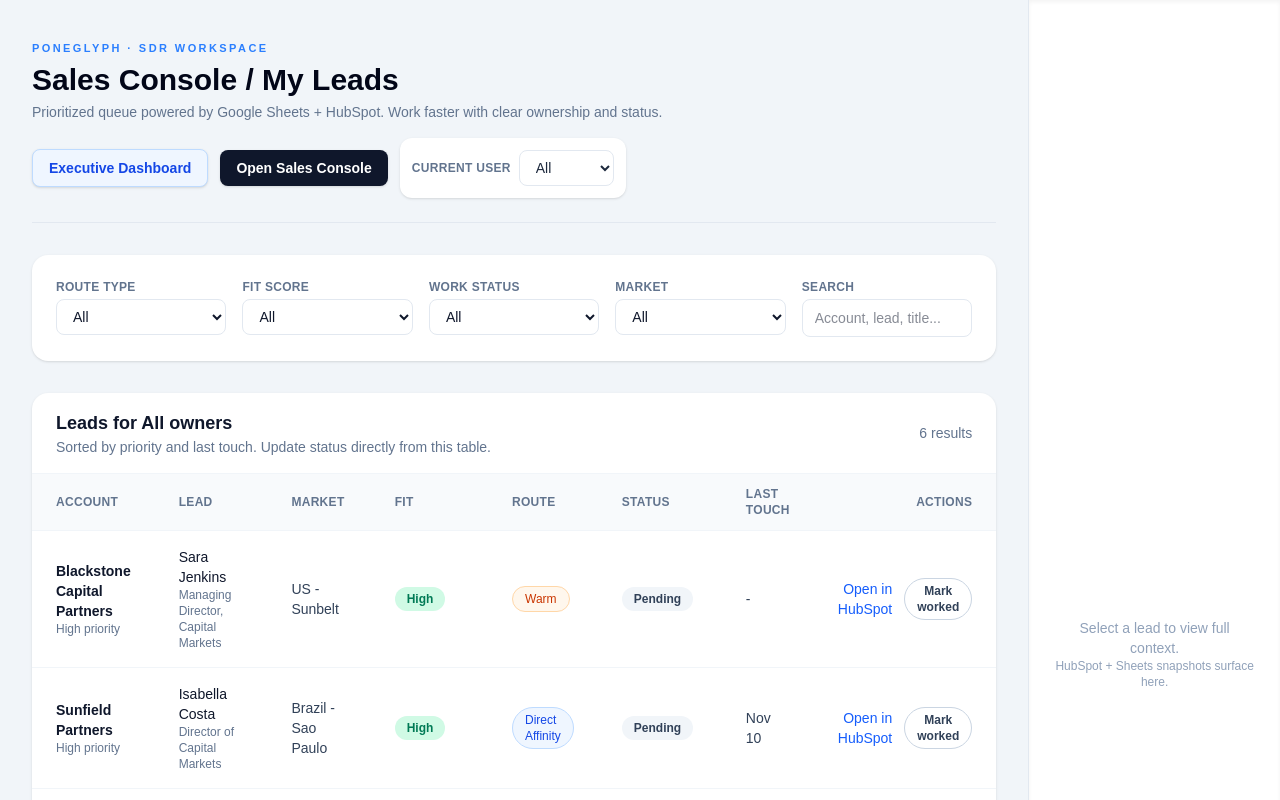
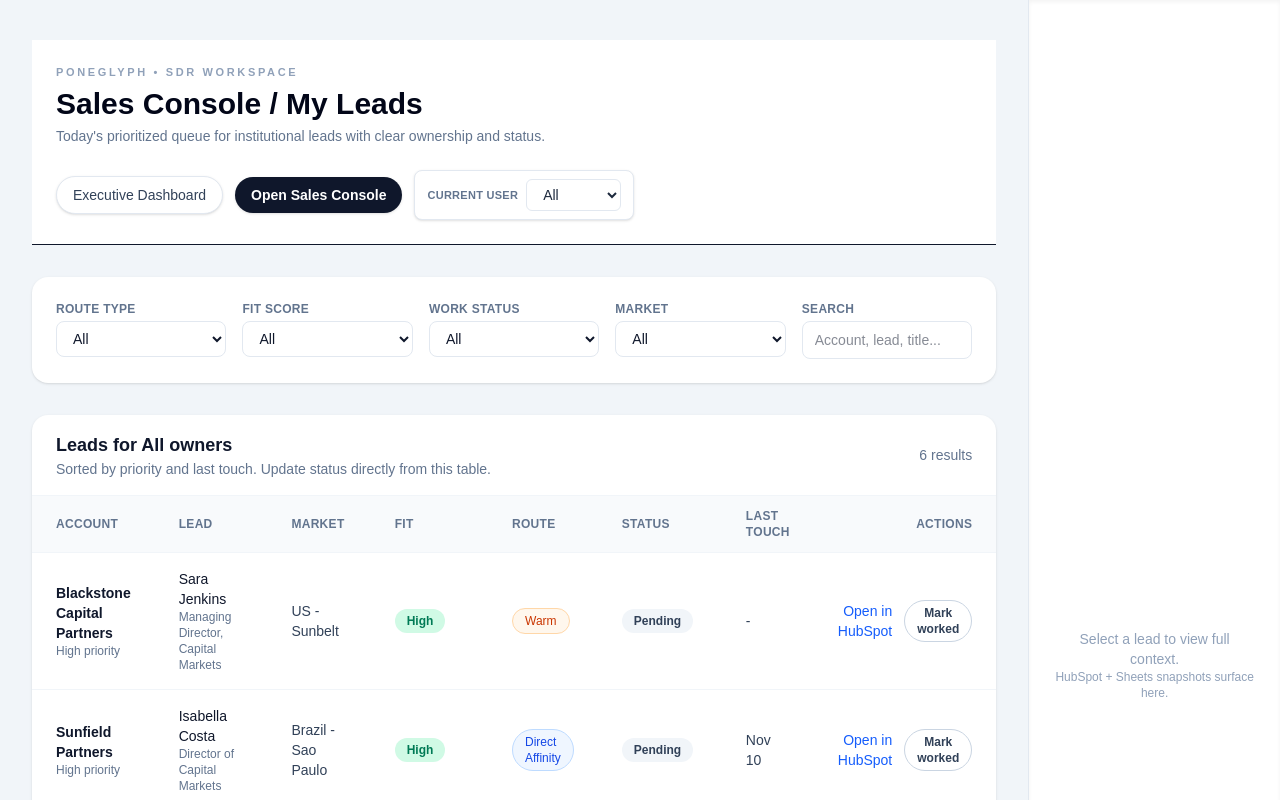
Before and after one commit to dcampos0601/poneglyph, a Next.js app: page / in a window 1280 px wide. Shown: the top 800 px of the page. Built offline with nearby package versions, Linux system fonts and the light colour scheme.

Commit message:
chore: polish headers and fix prisma test script

```diff
--- a/app/page.tsx
+++ b/app/page.tsx
@@ -181,37 +181,38 @@ export default function SalesConsolePage() {
   return (
     <div className="flex min-h-screen bg-slate-100 text-slate-900">
       <main className="flex-1 px-8 py-10">
-        <header className="flex flex-wrap items-center justify-between gap-4 border-b border-slate-200 pb-6">
+                <header className="border-b bg-white">
+          <div className="mx-auto flex max-w-6xl flex-wrap items-start justify-between gap-6 px-6 py-6">
             <div className="space-y-1">
-            <p className="text-[11px] font-semibold uppercase tracking-[0.22em] text-blue-500">
-              Poneglyph · SDR Workspace
+              <p className="text-[11px] font-semibold uppercase tracking-[0.24em] text-slate-400">
+                Poneglyph • SDR Workspace
               </p>
               <h1 className="text-3xl font-bold text-slate-950 leading-tight">
                 Sales Console / My Leads
               </h1>
               <p className="text-sm text-slate-500">
-              Prioritized queue powered by Google Sheets + HubSpot. Work faster with clear ownership and status.
+                Today&apos;s prioritized queue for institutional leads with clear ownership and status.
               </p>
             </div>
-          <div className="flex items-center gap-3">
+            <div className="flex flex-wrap items-center justify-end gap-3">
               <Link
                 href="/dashboard"
-              className="inline-flex items-center rounded-lg border border-blue-200 bg-blue-50 px-4 py-2 text-sm font-semibold text-blue-700 shadow-sm hover:bg-blue-100 transition-colors"
+                className="inline-flex items-center rounded-full border border-slate-200 bg-white px-4 py-2 text-sm font-medium text-slate-700 shadow-sm transition hover:bg-slate-50"
               >
                 Executive Dashboard
               </Link>
               <Link
                 href="/sales"
-              className="inline-flex items-center rounded-lg bg-slate-900 px-4 py-2 text-sm font-semibold text-white shadow-sm hover:bg-slate-800"
+                className="inline-flex items-center rounded-full bg-slate-900 px-4 py-2 text-sm font-semibold text-white shadow-sm transition hover:bg-slate-800"
               >
                 Open Sales Console
               </Link>
-            <div className="flex items-center gap-2 rounded-xl bg-white p-3 shadow-sm">
-              <label className="text-xs font-semibold uppercase tracking-wide text-slate-500">
+              <div className="flex items-center gap-2 rounded-lg bg-white px-3 py-2 shadow-sm border border-slate-200">
+                <label className="text-[11px] font-semibold uppercase tracking-wide text-slate-500">
                   Current User
                 </label>
                 <select
-                className="rounded-lg border border-slate-200 px-3 py-2 text-sm font-medium text-slate-800 focus:border-blue-500 focus:outline-none"
+                  className="rounded-md border border-slate-200 px-3 py-1.5 text-sm font-medium text-slate-800 focus:border-slate-400 focus:outline-none focus:ring-1 focus:ring-slate-300"
                   value={currentOwner}
                   onChange={(event) => setCurrentOwner(event.target.value)}
                 >
@@ -221,6 +222,7 @@ export default function SalesConsolePage() {
                     </option>
                   ))}
                 </select>
+              </div>
             </div>
           </div>
         </header>
--- a/app/sales/page.tsx
+++ b/app/sales/page.tsx
@@ -210,33 +210,39 @@ export default function SalesConsolePage() {
     <div className="min-h-screen bg-slate-50 text-slate-900">
       <main>
         <header className="border-b bg-white">
-          <div className="mx-auto flex max-w-6xl items-center justify-between px-6 py-4">
-            <div>
-              <p className="text-xs font-semibold uppercase tracking-wide text-slate-400">
-                Andes STR - Internal
+          <div className="mx-auto flex max-w-6xl items-start justify-between gap-8 px-6 py-6">
+            <div className="space-y-1">
+              <p className="text-xs font-semibold uppercase tracking-[0.24em] text-slate-400">
+                Poneglyph • SDR Workspace
               </p>
-              <h1 className="text-xl font-semibold text-slate-900">
-                Poneglyph - Sales Console
+              <h1 className="text-3xl font-bold text-slate-900 leading-tight">
+                Sales Console
               </h1>
               <p className="text-sm text-slate-500">
-                Cola de leads priorizados por owner, player type e ICP.
+                Today&apos;s prioritized queue for institutional leads with clear ownership and status.
               </p>
             </div>
-            <div className="flex items-center gap-3">
+            <div className="flex flex-wrap items-center justify-end gap-3">
+              <Link
+                href="/dashboard"
+                className="inline-flex items-center rounded-full border border-slate-200 bg-white px-4 py-2 text-sm font-medium text-slate-700 shadow-sm transition hover:bg-slate-50"
+              >
+                Executive Dashboard
+              </Link>
               <Link
                 href="/"
-                className="rounded-lg border border-slate-200 px-3 py-1.5 text-sm font-medium text-slate-600 hover:bg-slate-50"
+                className="inline-flex items-center rounded-full bg-slate-900 px-4 py-2 text-sm font-semibold text-white shadow-sm transition hover:bg-slate-800"
               >
-                Account Discovery
+                Back to Main
               </Link>
-            <div className="flex items-center gap-3 bg-white border border-slate-200 rounded-lg px-3 py-2 shadow-sm">
-              <label className="text-xs uppercase tracking-wide text-slate-500">
-                Current owner
-              </label>
-              <select
-                value={owner}
+              <div className="flex items-center gap-2 rounded-lg border border-slate-200 bg-white px-3 py-2 shadow-sm">
+                <label className="text-[11px] font-semibold uppercase tracking-wide text-slate-500">
+                  Current user
+                </label>
+                <select
+                  value={owner}
                   onChange={(e) => setOwner(e.target.value)}
-                  className="border border-slate-200 rounded-md px-3 py-1.5 text-sm text-slate-800 focus:outline-none focus:ring-2 focus:ring-sky-500"
+                  className="rounded-md border border-slate-200 px-3 py-1.5 text-sm text-slate-800 focus:outline-none focus:ring-2 focus:ring-slate-400"
                 >
                   {OWNERS.map((o) => (
                     <option key={o} value={o}>
--- a/scripts/test-db.ts
+++ b/scripts/test-db.ts
@@ -12,7 +12,7 @@
  *   or transpile to plain JS and run with node.
  */
 
-import { PrismaClient, FitScoreBand } from "@prisma/client";
+import { PrismaClient, AumBucket, PlayerType } from "@prisma/client";
 
 const prisma = new PrismaClient();
 
@@ -32,18 +32,16 @@ async function main() {
       accountListId: accountList.id,
       name: "Test Account",
       website: "https://example.dev",
-      aumRaw: 5000000000,
-      aumConfidence: 0.85,
-      isRealEstate: true,
-      residentialConfidence: 0.9,
-      isMultifamily: true,
-      multifamilyConfidence: 0.8,
-      hasSunbelt: false,
-      sunbeltConfidence: 0.1,
-      isAffordableOnly: false,
-      affordableOnlyConfidence: 0.2,
-      fitScoreNumeric: 4,
-      fitScoreBand: FitScoreBand.HIGH,
+      playerType: PlayerType.ASSET_MANAGER,
+      residentialOperation: true,
+      multifamilyExposure: true,
+      affordableOnly: false,
+      sunbeltFlag: false,
+      aumBucket: AumBucket.AUM_1_3B,
+      fitScore: 80,
+      market: "US - Sunbelt",
+      country: "US",
+      sourceList: "local-dev-script",
     },
   });
 
```
Lines whose indentation alone changed are shown as unchanged.
